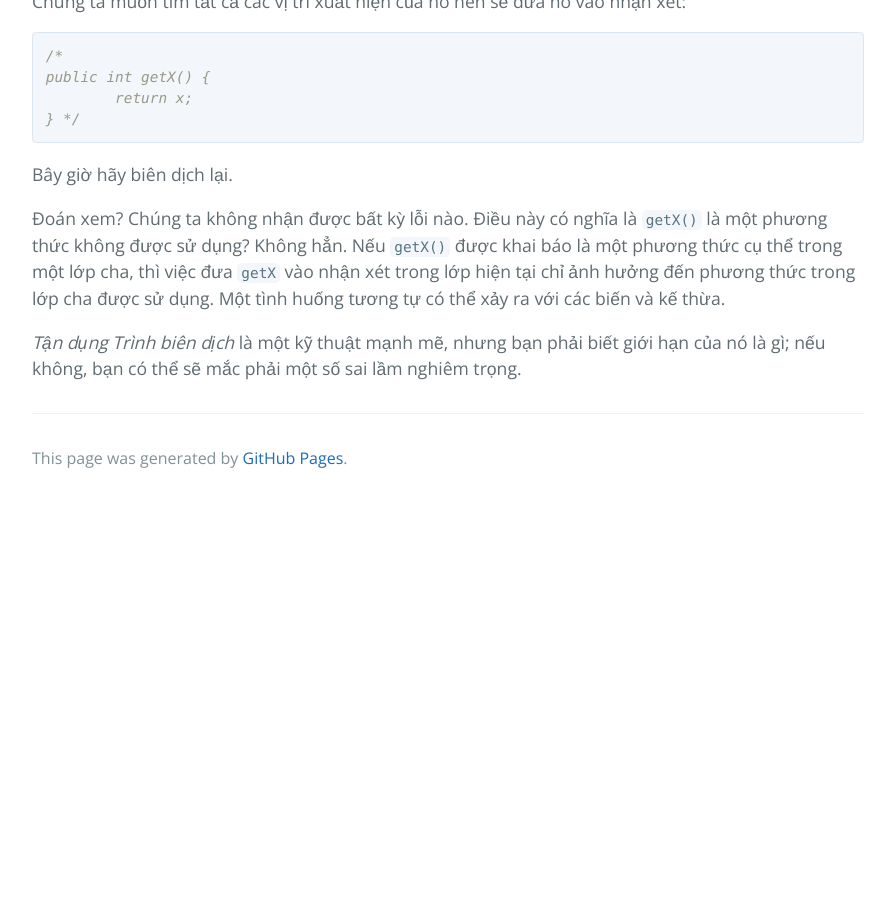
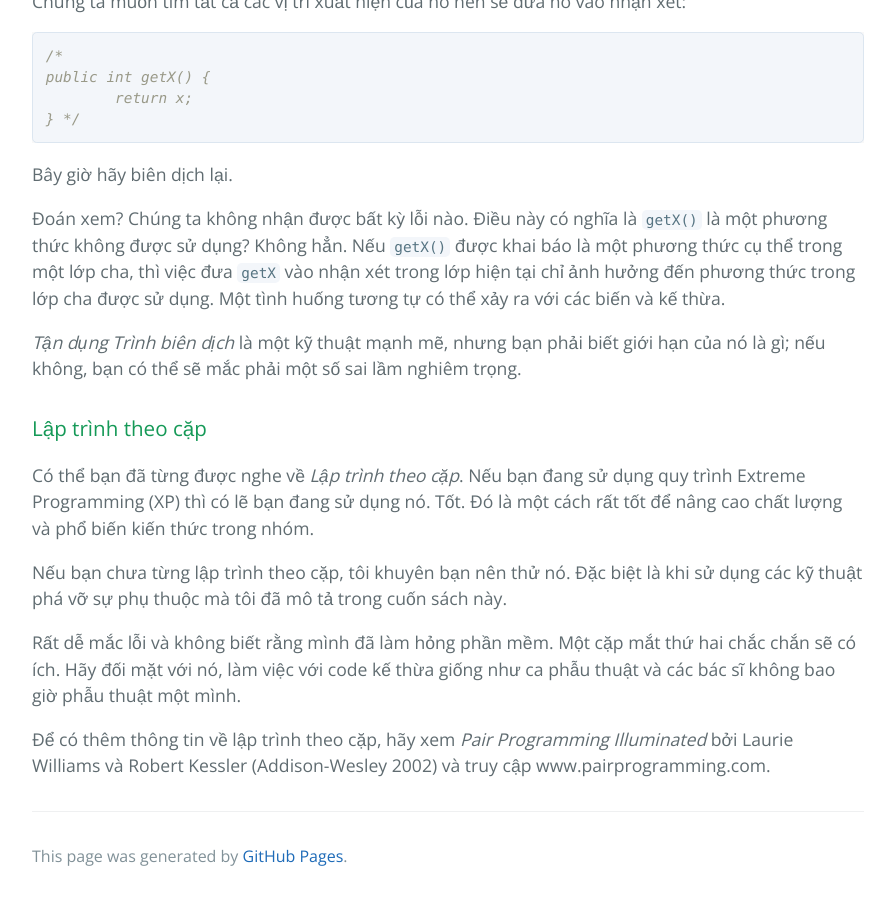
Before and after one commit to HaiBV/haibv.github.io, a Jekyll site: the page built from working-effectively-with-legacy-code/chapter-23-how-do-i-know-that-im-not-breaking-anything.md, in a window 1280 px wide and 900 px high, scrolled down 8050 px. Shown: the whole window, without its empty margins (192-1087 px from the left). Built offline with Jekyll 4.4.1, drawn with Linux system fonts in a browser that asks for light colours; our own code applies the rules of GitHub Pages for plain Markdown files; before the commit the page ends 8552 px from its top, so only the background shows below that.

Commit message:
Book - Working Efectively with Legacy Code - P2 - C23

```diff
--- a/working-effectively-with-legacy-code/chapter-23-how-do-i-know-that-im-not-breaking-anything.md
+++ b/working-effectively-with-legacy-code/chapter-23-how-do-i-know-that-im-not-breaking-anything.md
@@ -214,3 +214,13 @@ Bây giờ hãy biên dịch lại.
 Đoán xem? Chúng ta không nhận được bất kỳ lỗi nào. Điều này có nghĩa là `getX()` là một phương thức không được sử dụng? Không hẳn. Nếu `getX()` được khai báo là một phương thức cụ thể trong một lớp cha, thì việc đưa `getX` vào nhận xét trong lớp hiện tại chỉ ảnh hưởng đến phương thức trong lớp cha được sử dụng. Một tình huống tương tự có thể xảy ra với các biến và kế thừa.
 
 _Tận dụng Trình biên dịch_ là một kỹ thuật mạnh mẽ, nhưng bạn phải biết giới hạn của nó là gì; nếu không, bạn có thể sẽ mắc phải một số sai lầm nghiêm trọng.
+
+### Lập trình theo cặp
+
+Có thể bạn đã từng được nghe về _Lập trình theo cặp_. Nếu bạn đang sử dụng quy trình Extreme Programming (XP) thì có lẽ bạn đang sử dụng nó. Tốt. Đó là một cách rất tốt để nâng cao chất lượng và phổ biến kiến thức trong nhóm.
+
+Nếu bạn chưa từng lập trình theo cặp, tôi khuyên bạn nên thử nó. Đặc biệt là khi sử dụng các kỹ thuật phá vỡ sự phụ thuộc mà tôi đã mô tả trong cuốn sách này.
+
+Rất dễ mắc lỗi và không biết rằng mình đã làm hỏng phần mềm. Một cặp mắt thứ hai chắc chắn sẽ có ích. Hãy đối mặt với nó, làm việc với code kế thừa giống như ca phẫu thuật và các bác sĩ không bao giờ phẫu thuật một mình.
+
+Để có thêm thông tin về lập trình theo cặp, hãy xem _Pair Programming Illuminated_ bởi Laurie Williams và Robert Kessler (Addison-Wesley 2002) và truy cập www.pairprogramming.com.
```
